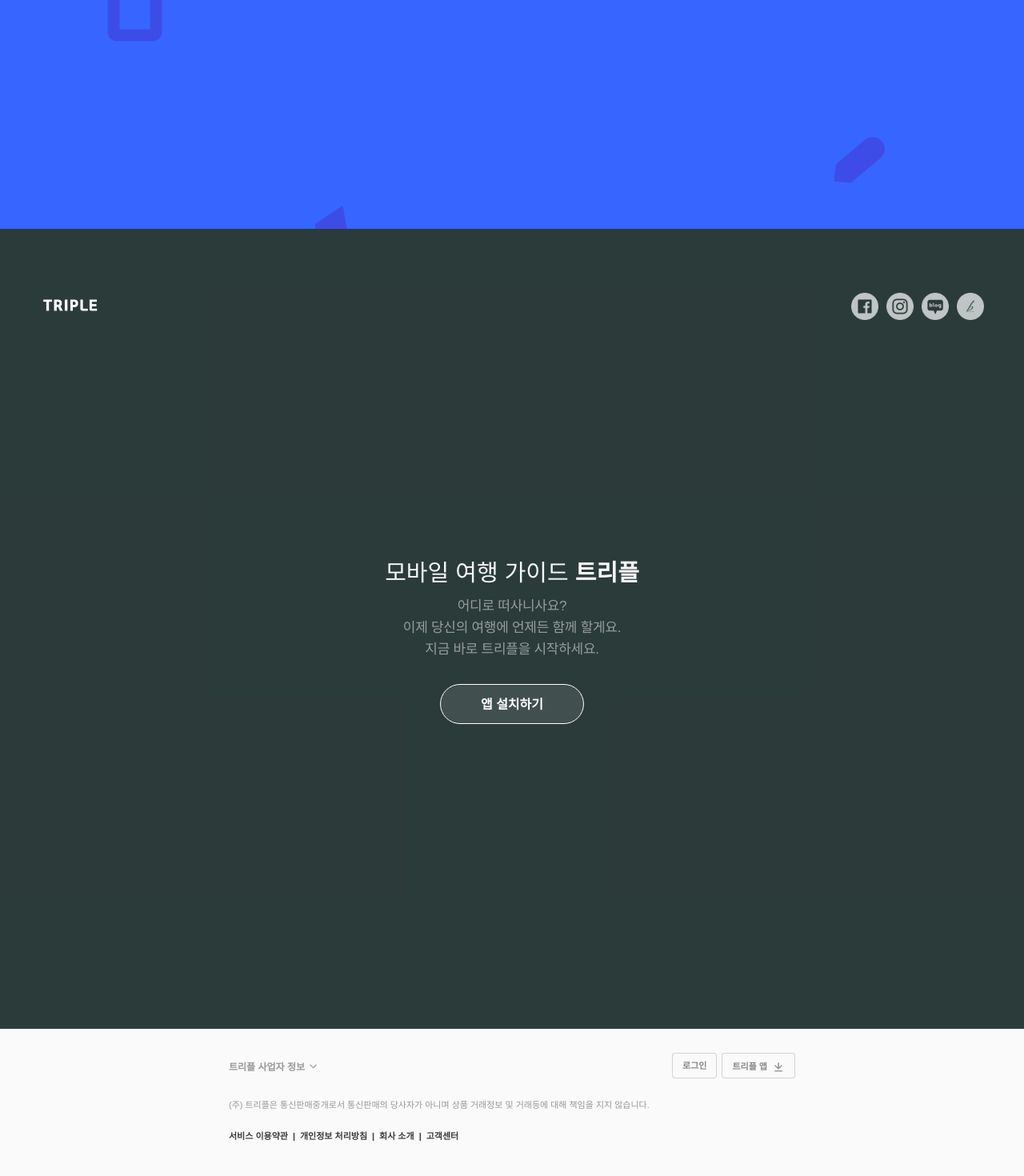
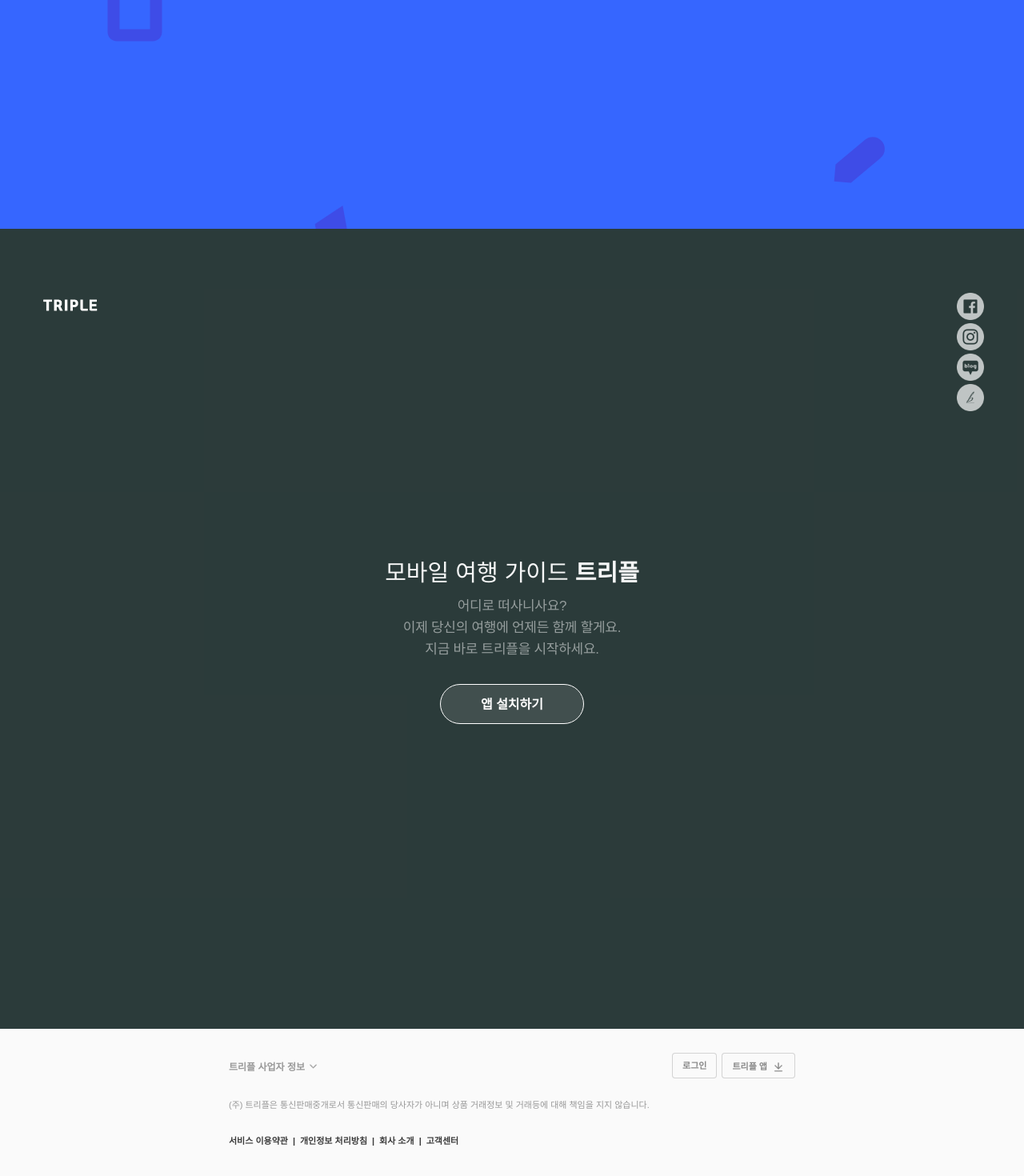
Before and after one commit to soozynn/triple-task, a React (Create React App) app: page / in a window 1280 px wide. Shown: the part 4212-5682 px from the top of the page at 80% size. Built offline with nearby package versions, Linux system fonts and the light colour scheme.

Commit message:
fix: modify the Icon link of Footer

```diff
--- a/src/components/Footer/AboutLink.js
+++ b/src/components/Footer/AboutLink.js
@@ -1,18 +1,27 @@
 import React from "react";
-import { Link } from "react-router-dom";
 import styled from "styled-components";
 import PropTypes from "prop-types";
 
-const AboutContainer = styled(Link)`
+const AboutContainer = styled.div`
   color: var(--color-gray);
   text-decoration: none;
   margin: 6px;
+
+  &:hover {
+    cursor: pointer;
+  }
 `;
 
 export default function AboutLink(props) {
   const { location, children } = props;
 
-  return <AboutContainer to={location}>{children}</AboutContainer>;
+  const handleClickAboutLink = () => {
+    window.open(location);
+  };
+
+  return (
+    <AboutContainer onClick={handleClickAboutLink}>{children}</AboutContainer>
+  );
 }
 
 AboutLink.propTypes = {
--- a/src/components/Footer/Button.js
+++ b/src/components/Footer/Button.js
@@ -1,9 +1,8 @@
 import React from "react";
-import { Link } from "react-router-dom";
 import styled from "styled-components";
 import PropTypes from "prop-types";
 
-const ButtonWrapper = styled(Link)`
+const ButtonWrapper = styled.button`
   box-sizing: border-box;
   height: 32px;
   padding: 9px 12px;
@@ -15,7 +14,10 @@
   border: 1px solid var(--color-gray200);
   border-radius: 4px;
   background-color: rgb(250, 250, 250);
-  cursor: pointer;
+
+  &:hover {
+    cursor: pointer;
+  }
 `;
 
 const InstallIcon = styled.img`
@@ -27,8 +29,12 @@
 export default function Button(props) {
   const { children, text, src, location } = props;
 
+  const handleClickButton = () => {
+    window.location.href = location;
+  };
+
   return (
-    <ButtonWrapper to={location}>
+    <ButtonWrapper onClick={handleClickButton}>
       {children}
       <span>{text}</span>
       {src && <InstallIcon src={src} alt="app-download" />}
--- a/src/components/Footer/index.js
+++ b/src/components/Footer/index.js
@@ -21,7 +21,7 @@
   margin-right: auto;
 `;
 
-const Test = styled.div`
+const FirstRow = styled.div`
   box-sizing: border-box;
   float: none;
 
@@ -93,6 +93,8 @@
 `;
 
 const LinksContainer = styled.div`
+  display: flex;
+  align-items: center;
   box-sizing: border-box;
   float: none;
 
@@ -119,7 +121,7 @@
     <FooterBackground>
       <FooterContainer>
         <div>
-          <Test>
+          <FirstRow>
             <EntrepreneurText>
               트리플 사업자 정보
               <ArrowIcon
@@ -129,13 +131,20 @@
               />
             </EntrepreneurText>
             <ButtonsContainer>
-              <Button location={"/login"}>로그인</Button>
               <Button
-                location={"https://triple.guide/intro?pid=intro_web"}
+                location={"https://triple.guide/login?returnUrl=%2Fintro%2F"}
+              >
+                로그인
+              </Button>
+              <Button
+                location={
+                  "https://play.google.com/store/apps/details?id=com.titicacacorp.triple&pid=intro_web"
+                }
                 text={"트리플 앱"}
                 src={downloadIconSrc}
               />
             </ButtonsContainer>
+          </FirstRow>
           {isClicked && (
             <InformationWrapper>
               <Information>
@@ -153,20 +162,25 @@
               </Information>
             </InformationWrapper>
           )}
-          </Test>
         </div>
         <WarningPhrase>
           (주) 트리플은 통신판매중개로서 통신판매의 당사자가 아니며 상품
           거래정보 및 거래등에 대해 책임을 지지 않습니다.
         </WarningPhrase>
         <LinksContainer>
-          <AboutLink location="services">서비스 이용약관</AboutLink>
+          <AboutLink location="https://triple.guide/pages/tos.html">
+            서비스 이용약관
+          </AboutLink>
           {"|"}
-          <AboutLink location="privacy">개인정보 처리방침</AboutLink>
+          <AboutLink location="https://triple.guide/pages/privacy-policy.html">
+            개인정보 처리방침
+          </AboutLink>
           {"|"}
-          <AboutLink location="services">회사 소개</AboutLink>
+          <AboutLink location="https://triple-corp.com/">회사 소개</AboutLink>
           {"|"}
-          <AboutLink location="services">고객센터</AboutLink>
+          <AboutLink location="https://triple.guide/cs-bridge/entry">
+            고객센터
+          </AboutLink>
         </LinksContainer>
       </FooterContainer>
     </FooterBackground>
--- a/src/components/Home/ClubSection/index.js
+++ b/src/components/Home/ClubSection/index.js
@@ -1,5 +1,4 @@
 import React from "react";
-import { Link } from "react-router-dom";
 import { TransitionGroup, CSSTransition } from "react-transition-group";
 import styled from "styled-components";
 
@@ -109,7 +108,7 @@
   }
 `;
 
-const ClubLinks = styled(Link)`
+const ClubLinksButton = styled.button`
   display: block;
   margin: 0px auto;
   border-radius: 30px;
@@ -121,6 +120,10 @@
   text-decoration: none;
   opacity: 0;
   transform: translateY(10px);
+
+  &:hover {
+    cursor: pointer;
+  }
 
   @media (min-width: 1142px) {
     width: 200px;
@@ -146,17 +149,20 @@
 `;
 
 export default function ClubSection() {
+  const handleClickLinksButton = () => {
+    window.location.href =
+      "https://play.google.com/store/apps/details?id=com.titicacacorp.triple&pid=intro_web";
+  };
+
   return (
     <ClubSectionBackground>
       <ClubSectionContainer>
         <ContentText>Recruiting Now!</ContentText>
         <LogoImage></LogoImage>
         <SubText></SubText>
-        <ClubLinks
-          to={
-            "https://play.google.com/store/apps/details?id=com.titicacacorp.triple&pid=intro_web"
-          }
-        ></ClubLinks>
+        <ClubLinksButton onClick={handleClickLinksButton}>
+          자세히 보기
+        </ClubLinksButton>
       </ClubSectionContainer>
     </ClubSectionBackground>
   );
--- a/src/components/Home/SNSSection/Icon.js
+++ b/src/components/Home/SNSSection/Icon.js
@@ -1,9 +1,12 @@
 import React from "react";
-import { Link } from "react-router-dom";
 import PropTypes from "prop-types";
 import styled from "styled-components";
 
-const IconLink = styled(Link)``;
+const IconLink = styled.div`
+  &:hover {
+    cursor: pointer;
+  }
+`;
 
 const IconImage = styled.img`
   @media (min-width: 1142px) {
@@ -20,14 +23,18 @@
 export default function Icon(props) {
   const { location, src } = props;
 
+  const handleClickIcon = () => {
+    window.open(location);
+  };
+
   return (
-    <IconLink to={location} target="_blank">
-      <IconImage src={src}></IconImage>
+    <IconLink onClick={handleClickIcon}>
+      <IconImage src={src} alt="sns-icon" />
     </IconLink>
   );
 }
 
 Icon.propTypes = {
-  location: PropTypes.string,
-  src: PropTypes.string,
+  location: PropTypes.string.isRequired,
+  src: PropTypes.string.isRequired,
 };
--- a/src/components/shared/InstallButton.js
+++ b/src/components/shared/InstallButton.js
@@ -1,6 +1,6 @@
 import React from "react";
-import { useNavigate } from "react-router-dom";
 import styled from "styled-components";
+import PropTypes from "prop-types";
 
 const MarketLinksContainer = styled.div`
   display: none;
@@ -38,19 +38,20 @@
 `;
 
 export default function Button({ margintTop }) {
-  const navigate = useNavigate();
-
-  const navigateMarketLinksButton = () => {
-    navigate(
-      "https://play.google.com/store/apps/details?id=com.titicacacorp.triple&pid=intro_web"
-    );
+  const handleClickButton = () => {
+    window.location.href =
+      "https://play.google.com/store/apps/details?id=com.titicacacorp.triple&pid=intro_web";
   };
 
   return (
     <MarketLinksContainer margintTop={margintTop}>
-      <MarketLinksButton onClick={navigateMarketLinksButton}>
+      <MarketLinksButton onClick={handleClickButton}>
         앱 설치하기
       </MarketLinksButton>
     </MarketLinksContainer>
   );
 }
+
+Button.propTypes = {
+  margintTop: PropTypes.string,
+};
```
Also changed, not shown: 1 other file (tests, documents, lock files or other folders). Lines whose indentation alone changed are shown as unchanged.
